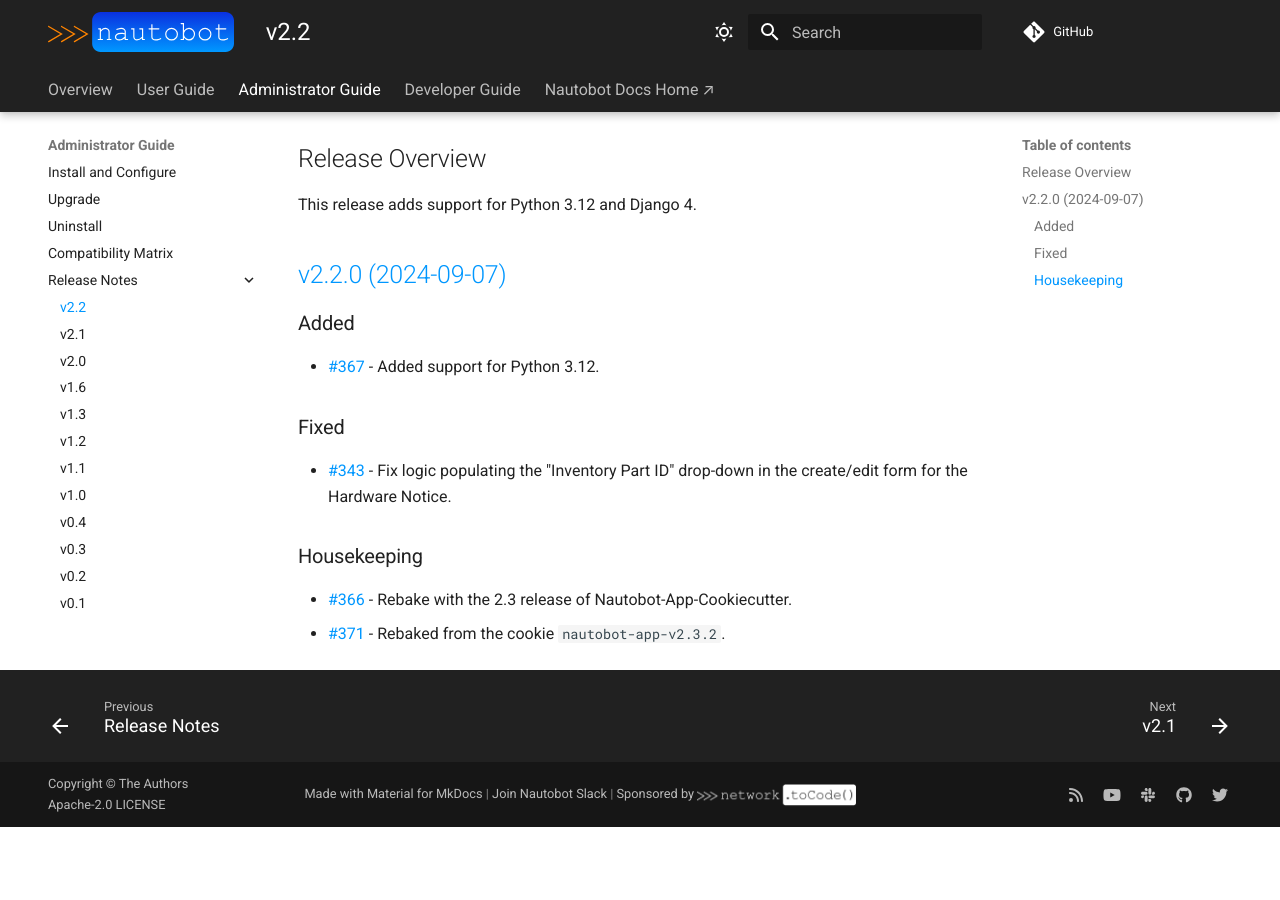
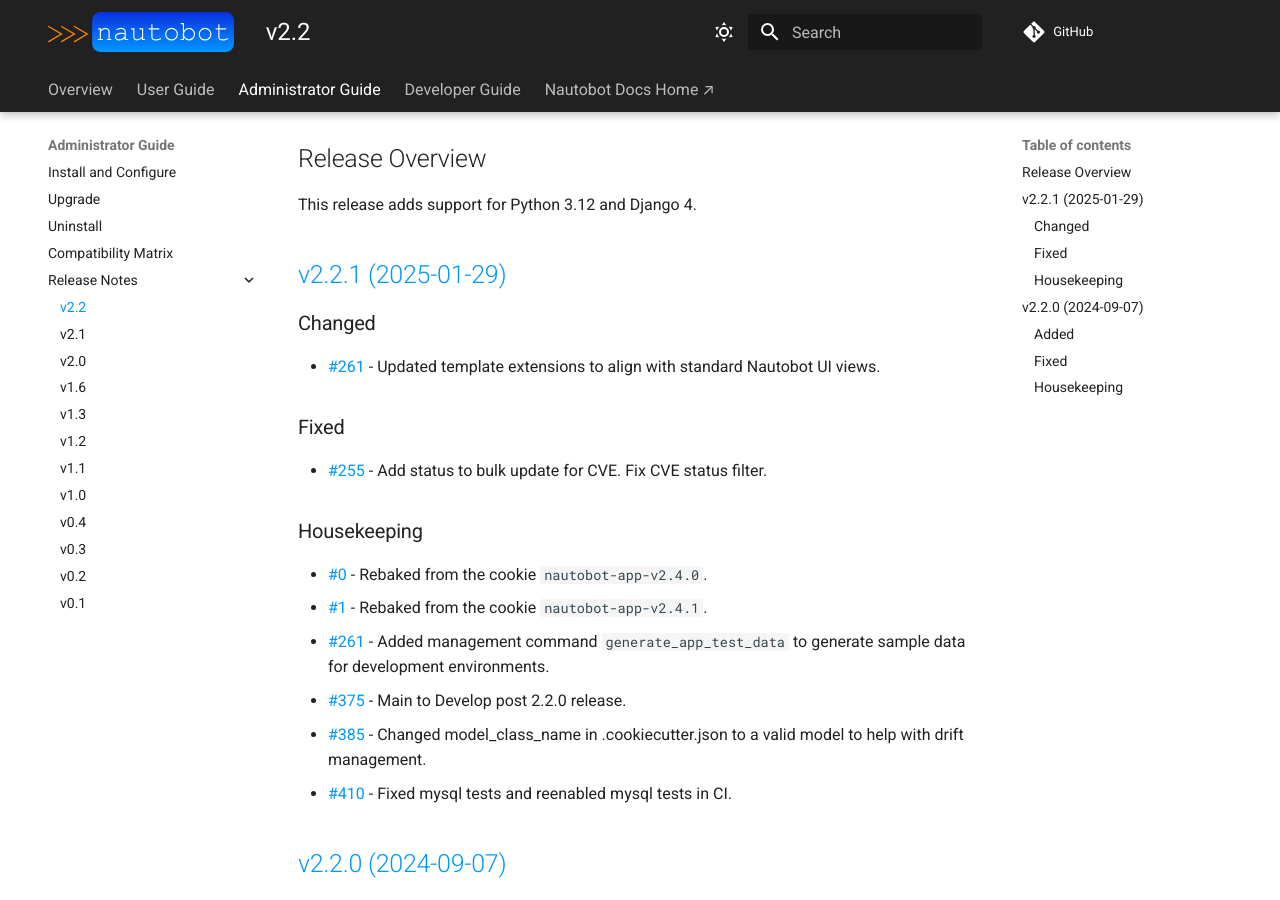
Before and after one commit to nautobot/nautobot-app-device-lifecycle-mgmt, an MkDocs documentation site: the page built from docs/admin/release_notes/version_2.2.md, in a window 1280 px wide and 900 px high, scrolled down 194 px. Built offline with MkDocs 1.6.1 and Material for MkDocs 9.7.7, drawn with Linux system fonts in a browser that asks for light colours; comment, search, counter and statistics services are not loaded; before the commit the page ends 1021 px from its top, so only the background shows below that.

Commit message:
Release-v2.2.1

```diff
--- a/docs/admin/release_notes/version_2.2.md
+++ b/docs/admin/release_notes/version_2.2.md
@@ -5,6 +5,25 @@ This document describes all new features and changes in the release `2.2`. The f
 ## Release Overview
 
 This release adds support for Python 3.12 and Django 4.
+
+## [v2.2.1 (2025-01-29)](https://github.com/nautobot/nautobot-app-device-lifecycle-mgmt/releases/tag/v2.2.1)
+
+### Changed
+
+- [#261](https://github.com/nautobot/nautobot-app-device-lifecycle-mgmt/issues/261) - Updated template extensions to align with standard Nautobot UI views.
+
+### Fixed
+
+- [#255](https://github.com/nautobot/nautobot-app-device-lifecycle-mgmt/issues/255) - Add status to bulk update for CVE. Fix CVE status filter.
+
+### Housekeeping
+
+- [#0](https://github.com/nautobot/nautobot-app-device-lifecycle-mgmt/issues/0) - Rebaked from the cookie `nautobot-app-v2.4.0`.
+- [#1](https://github.com/nautobot/nautobot-app-device-lifecycle-mgmt/issues/1) - Rebaked from the cookie `nautobot-app-v2.4.1`.
+- [#261](https://github.com/nautobot/nautobot-app-device-lifecycle-mgmt/issues/261) - Added management command `generate_app_test_data` to generate sample data for development environments.
+- [#375](https://github.com/nautobot/nautobot-app-device-lifecycle-mgmt/issues/375) - Main to Develop post 2.2.0 release.
+- [#385](https://github.com/nautobot/nautobot-app-device-lifecycle-mgmt/issues/385) - Changed model_class_name in .cookiecutter.json to a valid model to help with drift management.
+- [#410](https://github.com/nautobot/nautobot-app-device-lifecycle-mgmt/issues/410) - Fixed mysql tests and reenabled mysql tests in CI.
 
 ## [v2.2.0 (2024-09-07)](https://github.com/nautobot/nautobot-app-device-lifecycle-mgmt/releases/tag/v2.2.0)
 
--- a/pyproject.toml
+++ b/pyproject.toml
@@ -1,6 +1,6 @@
 [tool.poetry]
 name = "nautobot-device-lifecycle-mgmt"
-version = "2.2.1a0"
+version = "2.2.1"
 description = "Manages device lifecycles for platforms and software."
 authors = ["Network to Code, LLC <info@networktocode.com>"]
 license = "Apache-2.0"
```
Also changed, not shown: 8 other files.
